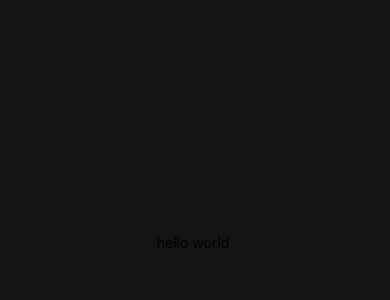
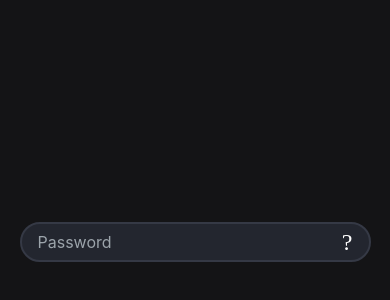
Before and after one commit to ahmedhats/BookingApp, a React Native app: screen / in a window 390 px wide. Shown: the part 180-480 px from the top of the page. Built offline with nearby package versions, Linux system fonts and the light colour scheme.

Commit message:
password finished

```diff
--- a/App.tsx
+++ b/App.tsx
@@ -2,13 +2,13 @@ import { StatusBar } from "expo-status-bar";
 import React from "react";
 import { StyleSheet, Text, View } from "react-native";
 import DropDown from "./src/components/atoms/AppDropDown";
-import Input from "./src/components/atoms/Input/Input";
+import Input from "./src/components/atoms/AppInput";
 
 export default function App() {
   return (
       <View style={styles.container}>
-        <Text>hello world </Text>
-        <StatusBar style="light" />
+        <Input placeHolder="Password" autoCapitalize="none" size="large" type="password"/>
+        <StatusBar style="auto" />
       </View>
   );
 }
--- /dev/null
+++ b/src/components/atoms/AppInput.tsx
@@ -0,0 +1,73 @@
+import React from 'react';
+import { TextInput, StyleSheet, View, Image, TouchableOpacity } from 'react-native';
+import colors from '../../colors/colors';
+import AntDesign from "@expo/vector-icons/AntDesign";
+
+type InputProps ={
+    placeHolder: string;
+    autoCapitalize: 'none' | 'sentences' | 'words' | 'characters';
+    keyBoardType?: 'default' | 'email-address' | 'numeric' | 'phone-pad' | 'ascii-capable' | 'numbers-and-punctuation' | 'url' | 'name-phone-pad' | 'decimal-pad' | 'twitter' | 'web-search' | 'visible-password';
+    size: 'small' | 'medium' | 'large';
+    type?: 'search'|'password'|'default';
+}
+type EyeIconProps = {
+  visible: boolean;
+  setVisible: (visible: boolean) => void;
+}
+
+const styles = StyleSheet.create({
+  common:{
+    borderRadius:24,
+    borderColor: `${colors.borderColor}`,
+    paddingHorizontal:16,
+    paddingVertical:4,
+    borderWidth:2,
+    backgroundColor:`${colors.settingsBackGround}`,
+    color:'#fff',
+    display:'flex',
+    flexDirection:'row',
+    alignItems:'center',
+    justifyContent:'space-between'
+  },
+  large:{
+    width:'90%',
+  },
+  medium:{
+    width:'45%',
+  },
+  small:{
+    width:'20%',
+  },
+  input:{
+    color:'#fff',
+    width:'90%',
+    fontSize:16,
+  }
+})
+
+const EyeIcon = (props:EyeIconProps) => {
+
+  return (
+    <TouchableOpacity onPress={() => props.setVisible(!props.visible)}>
+      <AntDesign
+        name={props.visible ? "eyeo" : "eye" }
+        size={24}
+        color="#fff"
+      />
+    </TouchableOpacity>
+  );
+}
+
+const Input = (props: InputProps) => {
+    const [visible, setVisible] = React.useState(true);
+
+
+  return (
+    <View style={[styles.common,styles[props.size]]}>
+      <TextInput placeholder={props.placeHolder} autoCorrect={false} secureTextEntry={props.type==='password'? visible:false} underlineColorAndroid="transparent" placeholderTextColor={colors.placeHolder} autoCapitalize={props.autoCapitalize} textContentType='password' style={styles.input} />
+      {props.type === 'password' && <EyeIcon visible={visible} setVisible={setVisible} />}
+    </View>
+  );
+};
+
+export default Input;
```
Also changed, not shown: src/components/atoms/Input/Input.tsx (deleted, +0 -56 lines), assets/icons/eye-off.png (renamed from assets/icons8-closed-eye-forma-thin/icons8-closed-eye-48.png), assets/icons/eye.png (renamed from assets/icons8-eye-ios-17-outlined/icons8-eye-50.png).
